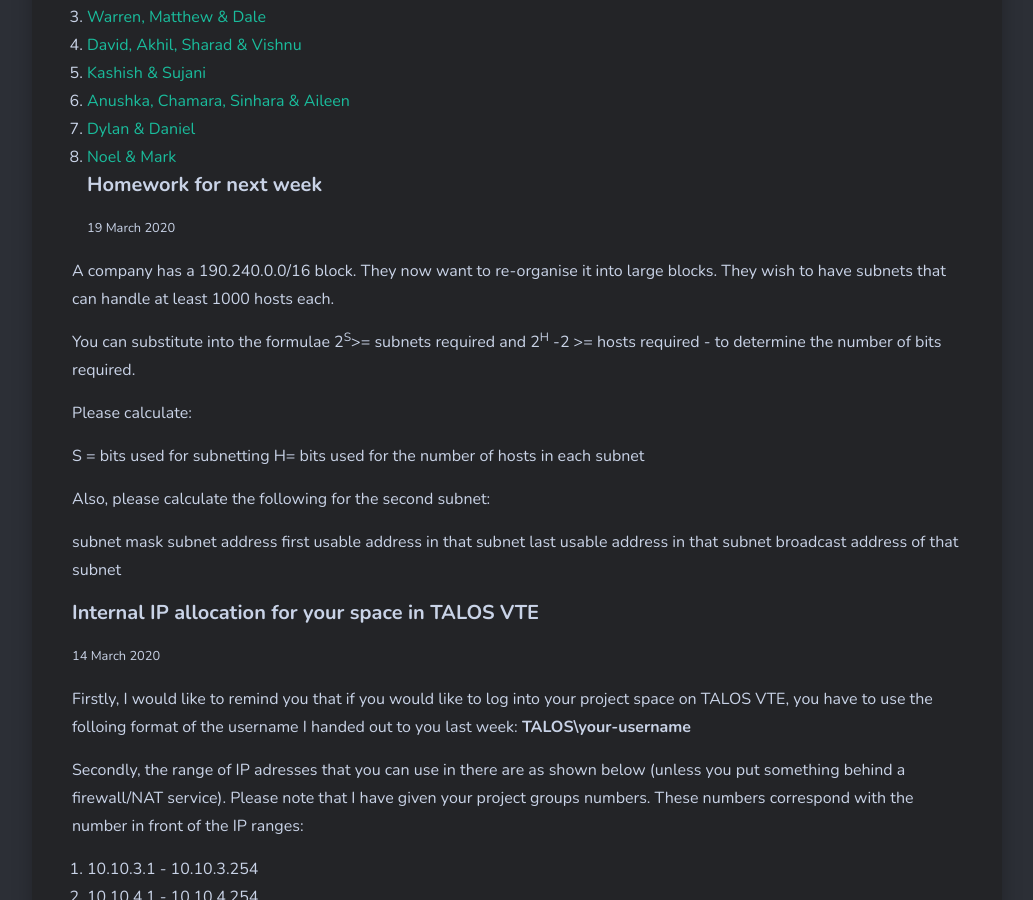
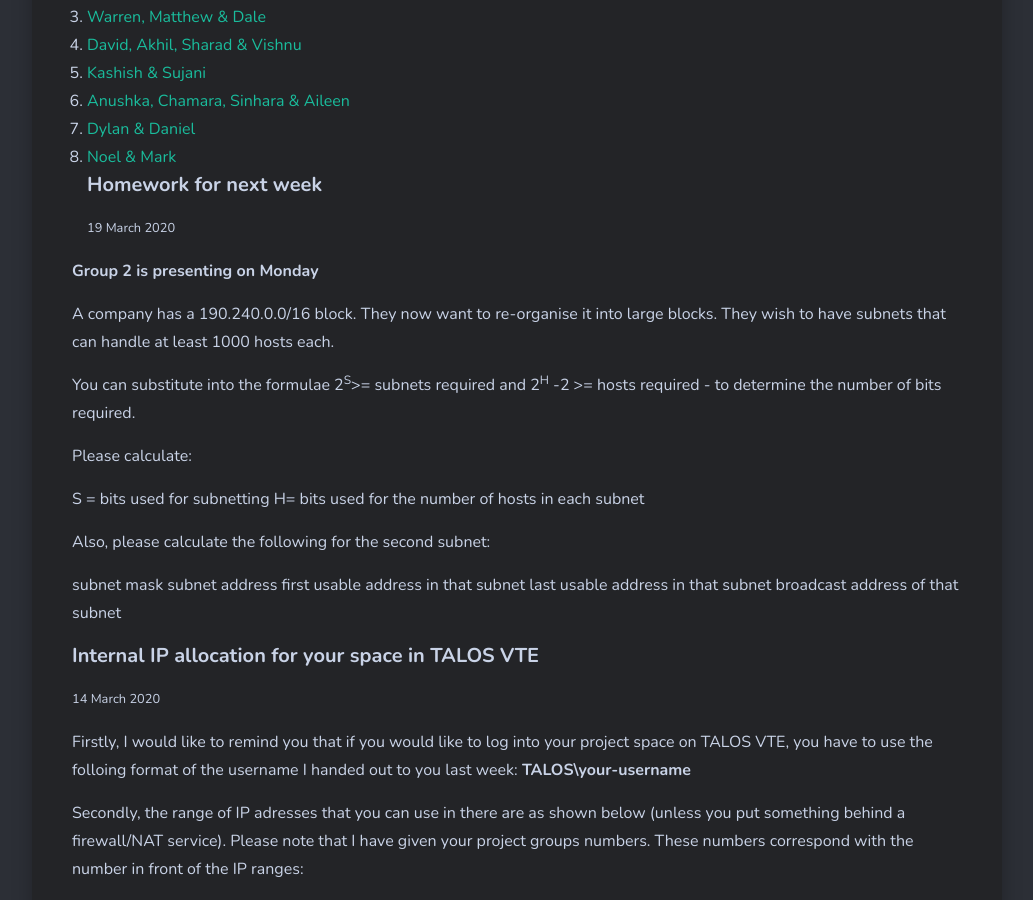
Before and after one commit to larsoliverdam/nmit, a Jekyll site: the page built from _pages/NET603.md, in a window 1280 px wide and 900 px high, scrolled down 1008 px. Shown: the whole window, without its empty margins (123-1156 px from the left). Built offline with Jekyll 4.4.1, drawn with Linux system fonts in a browser that asks for light colours; nearby versions of some CDN libraries; comment, search, counter and statistics services are not loaded.

Commit message:
NET603 homework

```diff
--- a/_pages/NET603.md
+++ b/_pages/NET603.md
@@ -18,6 +18,8 @@ image: binary.jpg
 8. [Noel & Mark](https://livenmitac-my.sharepoint.com/:o:/r/personal/kevin-christison_live_nmit_ac_nz/Documents/NET603?d=wd39b81089f51466cb9f83df428ce9343&csf=1&e=oE3qeh)
 #### Homework for next week
 <small>19 March  2020</small>
+
+**Group 2 is presenting on Monday**
 
 A company has a 190.240.0.0/16 block. They now want to re-organise it into large blocks. They wish to have subnets that can handle at least 1000 hosts each.
 
```
